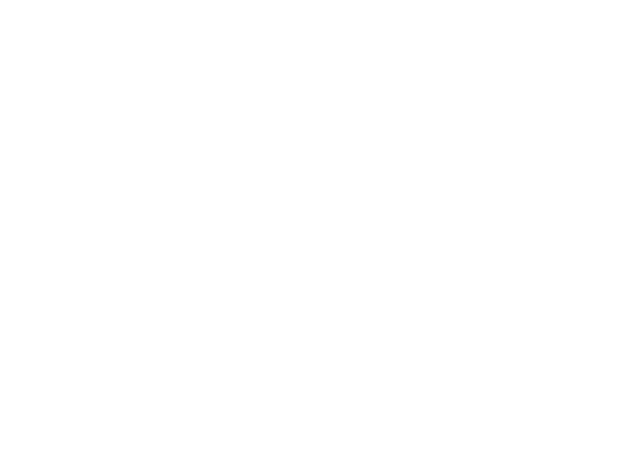
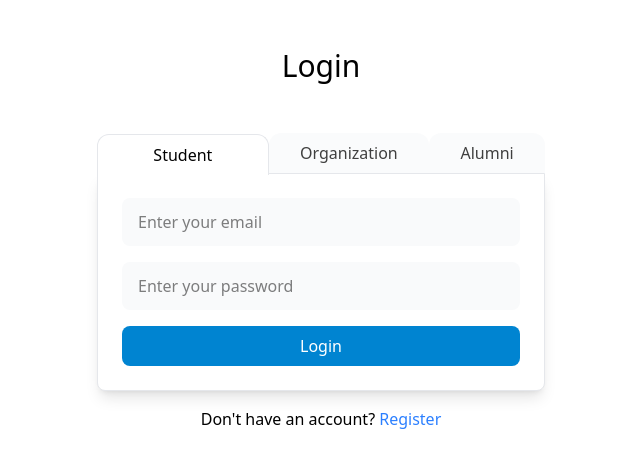
Before and after one commit to nishitakarda/virtualgiving-frontend, a React (Vite) app: page /login in a window 1280 px wide. Before the commit this address had no page. Shown: the top 468 px of the page, without its empty margins (319-959 px from the left). Built offline with nearby package versions, Linux system fonts and the light colour scheme.

Commit message:
Login Page and backend integration

```diff
--- a/package.json
+++ b/package.json
@@ -11,6 +11,7 @@
   },
   "dependencies": {
     "@tailwindcss/vite": "^4.1.6",
+    "axios": "^1.9.0",
     "react": "^19.1.0",
     "react-dom": "^19.1.0",
     "react-icons": "^5.5.0",
--- a/src/App.jsx
+++ b/src/App.jsx
@@ -3,6 +3,7 @@
 import Layout from './components/Layout'
 import HomePage from './pages/HomePage'
 import Register from './pages/Register'
+import Login from './pages/Login'
 
 function App() {
 
@@ -11,6 +12,7 @@
       <Route path='/' element={<Layout />}>
         <Route index element={<HomePage />} />
         <Route path='/register' element={<Register />} />
+        <Route path='/login' element={<Login />} />
       </Route>
     </Routes>
   )
--- /dev/null
+++ b/src/pages/Login.jsx
@@ -0,0 +1,94 @@
+import React, { useState } from 'react';
+import { Link } from 'react-router-dom';
+
+const Login = () => {
+  const [formData, setFormData] = useState({
+    email: '',
+    password: ''
+  });
+
+  const [errors, setErrors] = useState({});
+  const [activeTab, setActiveTab] = useState(1);
+
+  const handleChange = (e) => {
+    const { name, value } = e.target;
+    setFormData({ ...formData, [name]: value });
+    setErrors({ ...errors, [name]: '' });
+  };
+
+  const validate = () => {
+    const newErrors = {};
+
+    if (!formData.email) {
+      newErrors.email = 'Email is required';
+    } else if (!/\S+@\S+\.\S+/.test(formData.email)) {
+      newErrors.email = 'Email is invalid';
+    }
+
+    if (!formData.password) {
+      newErrors.password = 'Password is required';
+    } else if (formData.password.length < 6) {
+      newErrors.password = 'Password must be at least 6 characters';
+    }
+
+    return newErrors;
+  };
+
+  const handleSubmit = (e) => {
+    e.preventDefault();
+    const validationErrors = validate();
+    if (Object.keys(validationErrors).length > 0) {
+      setErrors(validationErrors);
+    } else {
+      const userType = activeTab === 1 ? 'Student' : activeTab === 2 ? 'Organization' : 'Alumni';
+      console.log('Login as:', userType);
+      console.log('Login Data:', formData);
+
+    }
+  };
+
+  return (
+    <div className='absolute top-0 left-0 flex flex-col items-center w-screen h-screen bg-white z-20'>
+      <p className='text-3xl m-12'>Login</p>
+
+      <div className='flex justify-between w-md items-center'>
+        <button onClick={() => setActiveTab(1)} className={`border-gray-200 bg-gray-50 opacity-75 rounded-t-xl p-2 grow ${activeTab === 1 ? "border border-b-0 translate-y-0.5 px-8 bg-white opacity-100" : ""}`}>
+          Student
+        </button>
+        <button onClick={() => setActiveTab(2)} className={`border-gray-200 bg-gray-50 opacity-75 rounded-t-xl p-2 grow ${activeTab === 2 ? "border translate-y-0.5 px-8 border-b-0 bg-white opacity-100" : ""}`}>
+          Organization
+        </button>
+        <button onClick={() => setActiveTab(3)} className={`border-gray-200 bg-gray-50 opacity-75 rounded-t-xl p-2 grow ${activeTab === 3 ? "border translate-y-0.5 px-8 border-b-0 bg-white opacity-100" : ""}`}>
+          Alumni
+        </button>
+      </div>
+
+      <form onSubmit={handleSubmit} className="flex border border-gray-200 bg-white shadow-lg rounded-b-lg flex-col gap-4 overflow-auto min-w-md p-6">
+        {[
+          { name: 'email', type: 'email', placeholder: 'Enter your email' },
+          { name: 'password', type: 'password', placeholder: 'Enter your password' }
+        ].map(({ name, type, placeholder }) => (
+          <div key={name}>
+            <input
+              name={name}
+              type={type}
+              value={formData[name]}
+              onChange={handleChange}
+              placeholder={placeholder}
+              className="w-full px-4 py-3 bg-gray-50 rounded-lg focus:outline-0"
+            />
+            {errors[name] && <p className="text-red-500 text-sm mt-1">{errors[name]}</p>}
+          </div>
+        ))}
+
+        <button type="submit" className="w-full bg-sky-600 text-white p-2 rounded-lg hover:bg-blue-700">
+          Login
+        </button>
+      </form>
+
+      <p className='mt-4'>Don't have an account? <Link to={'/register'} className='text-blue-500'>Register</Link> </p>
+    </div>
+  );
+};
+
+export default Login;
--- a/src/pages/Register.jsx
+++ b/src/pages/Register.jsx
@@ -1,3 +1,5 @@
+import axios from 'axios';
+
 import React, { useState } from 'react';
 import { Link } from 'react-router-dom';
 
@@ -50,16 +52,45 @@
     return newErrors;
   };
 
-  const handleSubmit = (e) => {
-    e.preventDefault();
-    const validationErrors = validate();
-    if (Object.keys(validationErrors).length > 0) {
-      setErrors(validationErrors);
-    } else {
-      console.log(formData);
-      // Proceed with API call or form submission
+  const handleSubmit = async (e) => {
+  e.preventDefault();
+  const validationErrors = validate();
+  if (Object.keys(validationErrors).length > 0) {
+    setErrors(validationErrors);
+  }
+  else {
+    try {
+      // Determine the endpoint based on the active tab
+      let url = '';
+      if (activeTab === 1) url = 'http://localhost:8080/students';
+      else if (activeTab === 2) url = 'http://localhost:8080/organizations';
+      else if (activeTab === 3) url = 'http://localhost:8080/alumni';
+
+      // Send POST request using axios
+      const response = await axios.post(url, formData);
+
+      // If successful
+      console.log("Registration successful!", response.data);
+      alert("Registration successful!");
+
+      //  clear form
+      setFormData({
+        name: '',
+        email: '',
+        contactNumber: '',
+        password: '',
+        street: '',
+        city: '',
+        state: ''
+      });
+
+    } catch (error) {
+      console.error("Error during registration:", error);
+      alert("Registration failed! Please try again.");
     }
+  }
   };
+
 
   return (
     <div className='absolute top-0 left-0 flex flex-col items-center w-screen h-screen bg-white z-20'>
```
Also changed, not shown: 1 other file (tests, documents, lock files or other folders).
